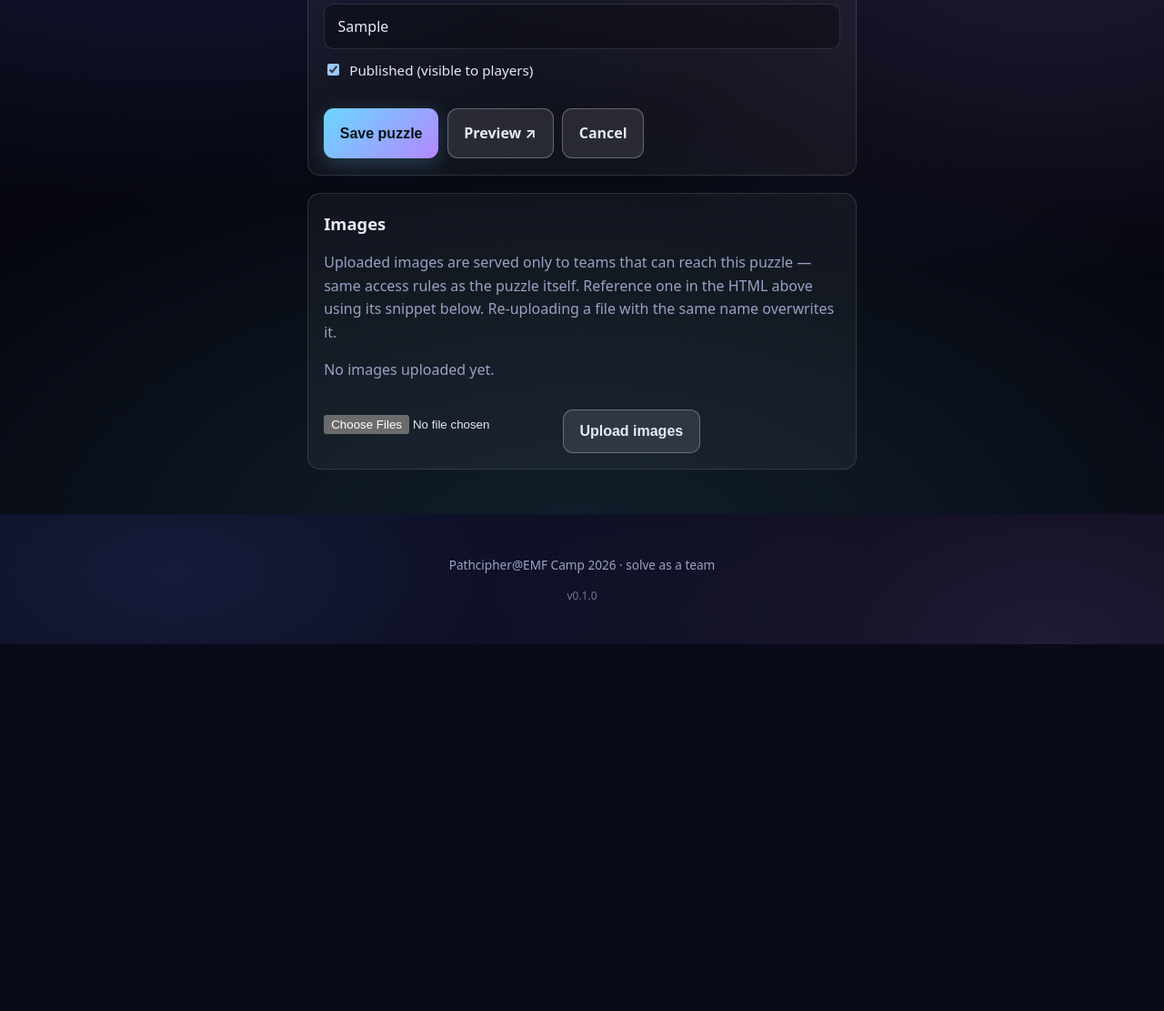
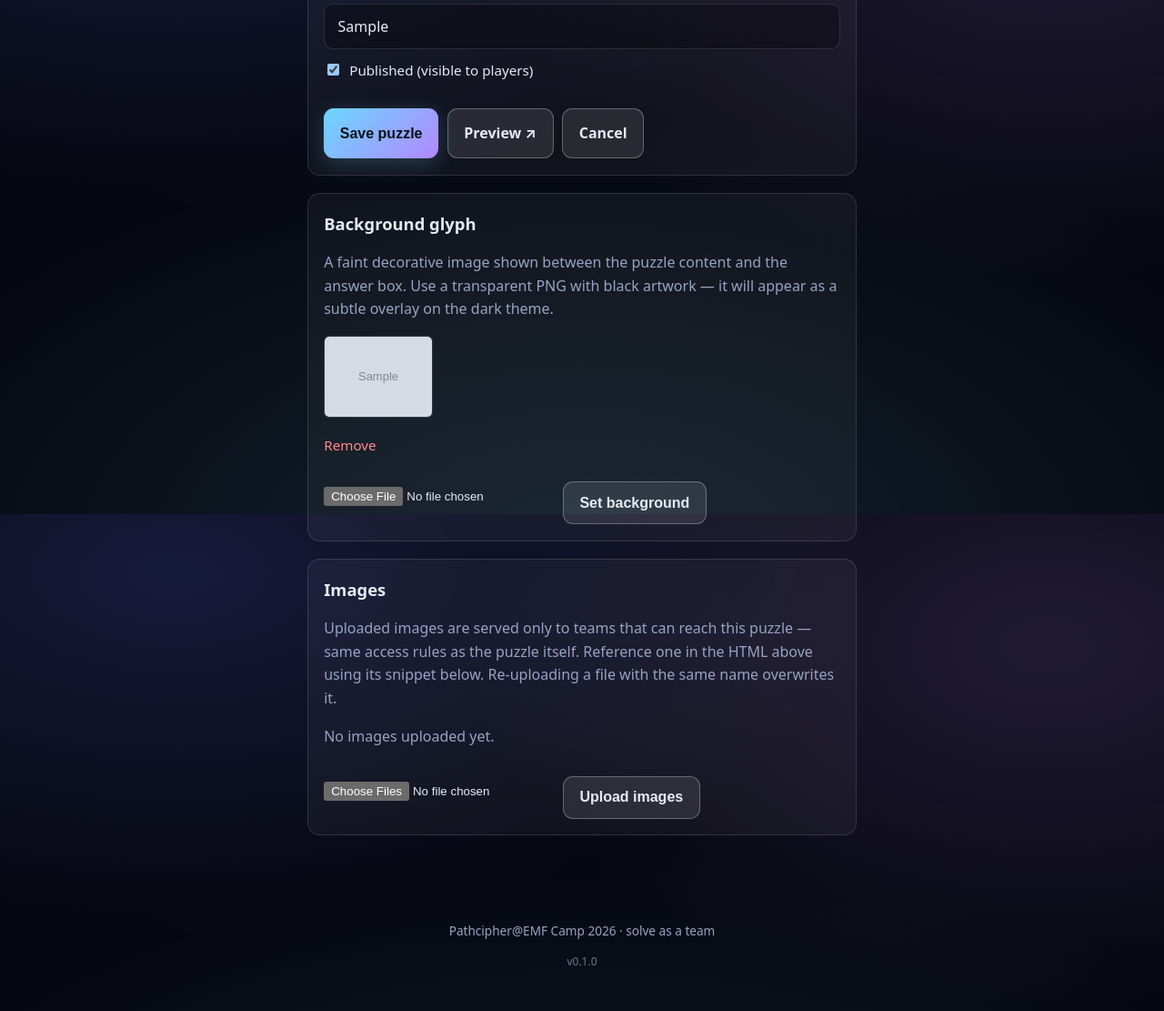
Before and after one commit to pathcipher/emf-hunt, a Flask app: page /admin/puzzles/1/edit in a window 1280 px wide. Shown: the part 1035-2146 px from the top of the page at 91% size. Before the commit the page ends 1743 px from the top, so only its background shows below. Run offline with Flask 3, Linux system fonts and the light colour scheme; a user stored in the database is signed in; tables that the repository leaves empty hold one stand-in row (values such as "Sample post"); grey boxes marked "Sample" are stand-in pictures.

Commit message:
feat: per-puzzle background glyph images + CI semver tagging
- Add Puzzle.bg_image column (auto-migrated); admins upload a faint
  decorative glyph image per puzzle from the edit page
- Glyph rendered at 10% opacity between puzzle body and answer form,
  served through the same access-controlled media route as puzzle images
- Add semver CI job: computes version with GitVersion 6.0.5 and creates
  a git tag on every main push (skips silently if tag already exists)
- Add HTML comment "no source code is required to solve any puzzles" at
  top of every page and around puzzle content in view template

Co-Authored-By: Claude Sonnet 4.6 <noreply@anthropic.com>

```diff
--- a/app/admin/forms.py
+++ b/app/admin/forms.py
@@ -84,6 +84,12 @@ class SuccessPageForm(FlaskForm):
     submit = SubmitField("Save success page")
 
 
+class BgImageForm(FlaskForm):
+    # Extension validation happens in the route via app.media.save_puzzle_media.
+    file = FileField("Background glyph image")
+    submit = SubmitField("Set background")
+
+
 class BrandingUploadForm(FlaskForm):
     # Extension validation happens in the route via app.branding.save_branding.
     file = FileField("File")
--- a/app/admin/routes.py
+++ b/app/admin/routes.py
@@ -46,7 +46,7 @@ from ..settings import (
     get_setting,
     set_setting,
 )
-from .forms import BrandingUploadForm, MediaUploadForm, PuzzleForm, SuccessPageForm
+from .forms import BgImageForm, BrandingUploadForm, MediaUploadForm, PuzzleForm, SuccessPageForm
 
 bp = Blueprint("admin", __name__, url_prefix="/admin")
 
@@ -177,6 +177,10 @@ def puzzle_edit(puzzle_id: int):
             flash("Puzzle saved.", "success")
             # Stay on the edit page so authoring is iterative (not back to the list).
             return redirect(url_for("admin.puzzle_edit", puzzle_id=puzzle.id))
+    bg_image_url = (
+        url_for("puzzles.media", puzzle_id=puzzle.id, filename=puzzle.bg_image)
+        if puzzle.bg_image else None
+    )
     return render_template(
         "admin/puzzle_form.html",
         form=form,
@@ -184,6 +188,8 @@ def puzzle_edit(puzzle_id: int):
         puzzle=puzzle,
         media_form=MediaUploadForm(),
         media_files=list_puzzle_media(puzzle.id),
+        bg_form=BgImageForm(),
+        bg_image_url=bg_image_url,
     )
 
 
@@ -235,6 +241,50 @@ def puzzle_media_delete(puzzle_id: int):
     return redirect(url_for("admin.puzzle_edit", puzzle_id=puzzle_id))
 
 
+@bp.route("/puzzles/<int:puzzle_id>/bg", methods=["POST"])
+@login_required
+@admin_required
+def puzzle_bg_upload(puzzle_id: int):
+    puzzle = db.session.get(Puzzle, puzzle_id)
+    if puzzle is None:
+        abort(404)
+
+    form = BgImageForm()
+    if not form.validate_on_submit():
+        flash("Upload failed (invalid request).", "error")
+        return redirect(url_for("admin.puzzle_edit", puzzle_id=puzzle_id))
+
+    file = form.file.data
+    if not file or not file.filename:
+        flash("No file selected.", "error")
+        return redirect(url_for("admin.puzzle_edit", puzzle_id=puzzle_id))
+
+    name, error = save_puzzle_media(puzzle_id, file)
+    if error:
+        flash(error, "error")
+    else:
+        puzzle.bg_image = name
+        db.session.commit()
+        flash("Background image set.", "success")
+    return redirect(url_for("admin.puzzle_edit", puzzle_id=puzzle_id))
+
+
+@bp.route("/puzzles/<int:puzzle_id>/bg/delete", methods=["POST"])
+@login_required
+@admin_required
+def puzzle_bg_delete(puzzle_id: int):
+    puzzle = db.session.get(Puzzle, puzzle_id)
+    if puzzle is None:
+        abort(404)
+
+    if puzzle.bg_image:
+        delete_puzzle_media(puzzle_id, puzzle.bg_image)
+        puzzle.bg_image = None
+        db.session.commit()
+        flash("Background image removed.", "success")
+    return redirect(url_for("admin.puzzle_edit", puzzle_id=puzzle_id))
+
+
 @bp.route("/puzzles/<int:puzzle_id>/preview")
 @login_required
 @admin_required
@@ -255,12 +305,17 @@ def puzzle_preview(puzzle_id: int):
         if dynamic:
             content_html = dynamic
 
+    bg_image_url = (
+        url_for("puzzles.media", puzzle_id=puzzle.id, filename=puzzle.bg_image)
+        if puzzle.bg_image else None
+    )
     return render_template(
         "puzzles/view.html",
         puzzle=puzzle,
         content_html=content_html,
         preview=True,
         answers=puzzle.get_answers(),
+        bg_image_url=bg_image_url,
     )
 
 
--- a/app/models.py
+++ b/app/models.py
@@ -77,6 +77,8 @@ class Puzzle(db.Model):
     # No SQL default: keeps the startup schema reconciler's ALTER TABLE simple
     # on existing DBs (get_tags handles NULL).
     tags = db.Column(db.String(255), nullable=True)
+    # Filename of the faint background glyph image shown on the puzzle page.
+    bg_image = db.Column(db.String(200), nullable=True)
     created_at = db.Column(db.DateTime(timezone=True), default=utcnow, nullable=False)
     updated_at = db.Column(
         db.DateTime(timezone=True), default=utcnow, onupdate=utcnow, nullable=False
--- a/app/puzzles/routes.py
+++ b/app/puzzles/routes.py
@@ -121,6 +121,10 @@ def view(order: int):
             content_html = dynamic_content
 
     solved_ids = {solve.puzzle_id for solve in team.solves}
+    bg_image_url = (
+        url_for("puzzles.media", puzzle_id=puzzle.id, filename=puzzle.bg_image)
+        if puzzle.bg_image else None
+    )
     return render_template(
         "puzzles/view.html",
         puzzle=puzzle,
@@ -130,6 +134,7 @@ def view(order: int):
         total=len(published_puzzles()),
         solved_count=len(solved_ids),
         parallel=parallel_mode(),
+        bg_image_url=bg_image_url,
     )
 
 
--- a/app/static/css/style.css
+++ b/app/static/css/style.css
@@ -340,6 +340,18 @@ select:focus { outline: none; border-color: var(--accent); box-shadow: 0 0 0 3px
 .btn-danger { background: linear-gradient(135deg, #ff6b81, #b3445a); color: #fff; box-shadow: none; }
 .danger-zone { border-color: rgba(255, 107, 129, 0.4); }
 
+/* Background glyph — faint decorative image between puzzle body and answer form */
+.puzzle-bg-glyph {
+  text-align: center;
+  margin: 1.5rem 0;
+  opacity: 0.1;
+  pointer-events: none;
+  user-select: none;
+}
+.puzzle-bg-glyph img { max-width: min(260px, 65vw); height: auto; }
+.bg-glyph-preview { margin: 0.6rem 0; }
+.bg-glyph-preview img { max-width: 120px; height: auto; border-radius: 6px; border: 1px solid var(--card-border); }
+
 /* Footer */
 .site-footer { padding: 1.5rem 1.1rem 2rem; text-align: center; font-size: 0.85rem; }
 .footer-version { color: var(--muted); font-size: 0.75rem; opacity: 0.7; margin-top: 0.4rem; font-variant-numeric: tabular-nums; }
--- a/app/templates/admin/puzzle_form.html
+++ b/app/templates/admin/puzzle_form.html
@@ -61,6 +61,34 @@
 
 {% if mode == 'edit' %}
 <section class="card media-manager">
+  <h2>Background glyph</h2>
+  <p class="muted">
+    A faint decorative image shown between the puzzle content and the answer box.
+    Use a transparent PNG with black artwork — it will appear as a subtle overlay on the dark theme.
+  </p>
+  {% if bg_image_url %}
+    <div class="bg-glyph-preview">
+      <img src="{{ bg_image_url }}" alt="Current background glyph">
+    </div>
+    <form method="post"
+          action="{{ url_for('admin.puzzle_bg_delete', puzzle_id=puzzle.id) }}"
+          onsubmit="return confirm('Remove background image?');">
+      <input type="hidden" name="csrf_token" value="{{ csrf_token() }}">
+      <button type="submit" class="link-btn danger">Remove</button>
+    </form>
+  {% else %}
+    <p class="muted">No background image set.</p>
+  {% endif %}
+  <form method="post"
+        action="{{ url_for('admin.puzzle_bg_upload', puzzle_id=puzzle.id) }}"
+        enctype="multipart/form-data" class="media-upload" style="margin-top:0.8rem;">
+    {{ bg_form.hidden_tag() }}
+    {{ bg_form.file(accept="image/*") }}
+    {{ bg_form.submit(class="btn btn-secondary") }}
+  </form>
+</section>
+
+<section class="card media-manager">
   <h2>Images</h2>
   <p class="muted">
     Uploaded images are served only to teams that can reach this puzzle — same
--- a/app/templates/base.html
+++ b/app/templates/base.html
@@ -1,3 +1,4 @@
+<!-- no source code is required to solve any puzzles -->
 <!doctype html>
 <html lang="en">
 <head>
```
Also changed, not shown: app/templates/puzzles/view.html (+8 -0 lines), .github/workflows/docker-publish.yml.
